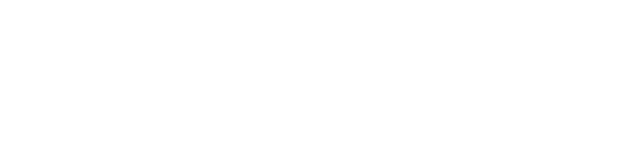
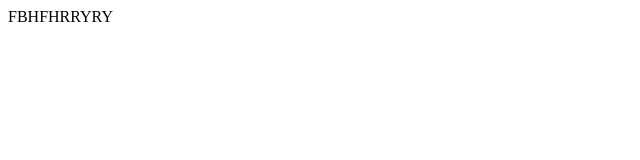
Before and after one commit to guillaume-bgr/projet-fansite, a plain HTML site: page movies.html in a window 1280 px wide. Shown: the whole page, without its empty margins (0-640 px from the left). Drawn offline with Linux system fonts and the light colour scheme.

Commit message:
[movies.html] ajout div

```diff
--- a/movies.html
+++ b/movies.html
@@ -6,6 +6,6 @@
     <title>Document</title>
 </head>
 <body>
-
+    <DIV>FBHFHRRYRY</DIV>
 </body>
 </html>
```
